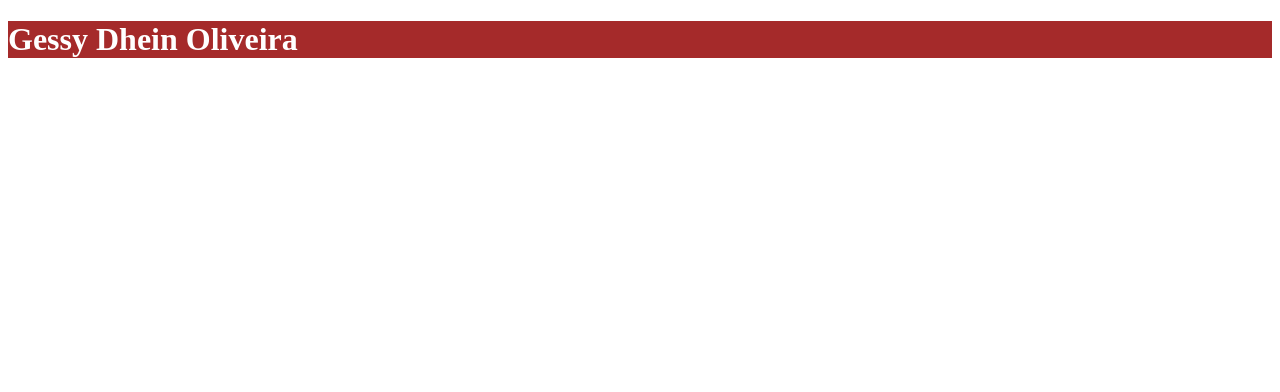
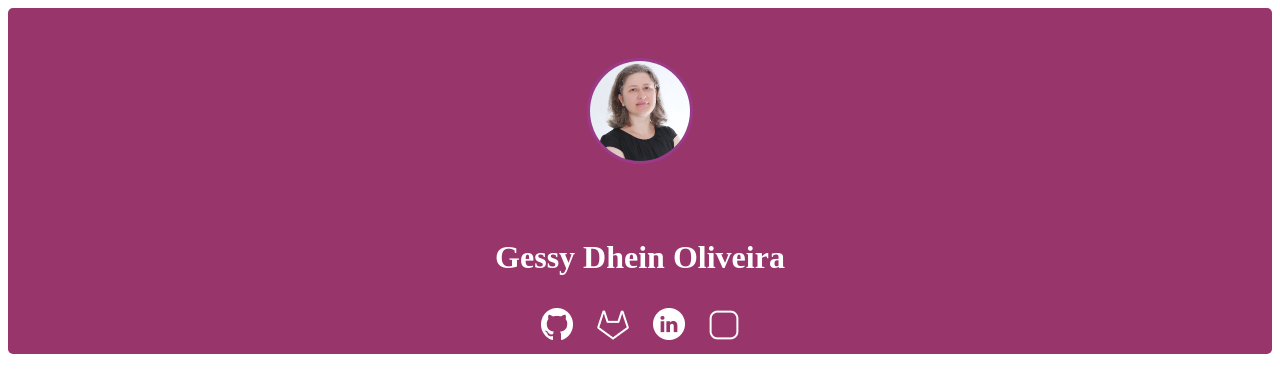
Before and after one commit to gessydhein/curriculo, a plain HTML site: page index.html in a window 1280 px wide. Drawn offline with Linux system fonts and the light colour scheme.

Commit message:
Aula do dia 15.02.2023

```diff
--- /dev/null
+++ b/estilo.css
@@ -0,0 +1,20 @@
+.cabecalho {
+    background-color:#98366C;
+    text-align: center;
+    border-radius: 5px;
+}
+
+.titulo {
+    color: #FFFFFF;
+
+}
+
+.perfil{
+    border: 3px #993b89 solid;
+    border-radius: 50%;
+    margin: 50px;
+}
+
+.redessociais img {
+    padding: 10px;
+}
--- a/index.html
+++ b/index.html
@@ -3,14 +3,21 @@
     <head>
         <meta charset="utf-8">
         <title>Currículo Gessy Dhein Oliveira</title>
-        <style>
-            .titulo {
-                color: white;
-                background-color: brown;
-            }
-        </style>
+        <link rel="stylesheet" href="estilo.css">
     </head>
     <body>
-        <h1 class="titulo">Gessy Dhein Oliveira</h1>
+        <div class="cabecalho">
+            <img src="avatar.png" alt="Foto de Gessy Dhein
+            Oliveira" class="perfil"
+            width="100" height="100">
+            <h1 class="titulo">Gessy Dhein Oliveira</h1>
+            <div class="redessociais">
+                <img src="github.png" alt="Icone do GitHub">
+                <img src="git.png" alt="Icone do GitLab">
+                <img src="linkdin.png" alt="icone do Linkedin">
+                <img src="instagram.png" alt="Icone do Instagram">
+            </div>
+
+        </div>
     </body>
 </html>
```
Also changed, not shown: avatar.png (added), fundo.png (added), git.png (added), github.png (added), instagram.png (added), linkdin.png (added).
